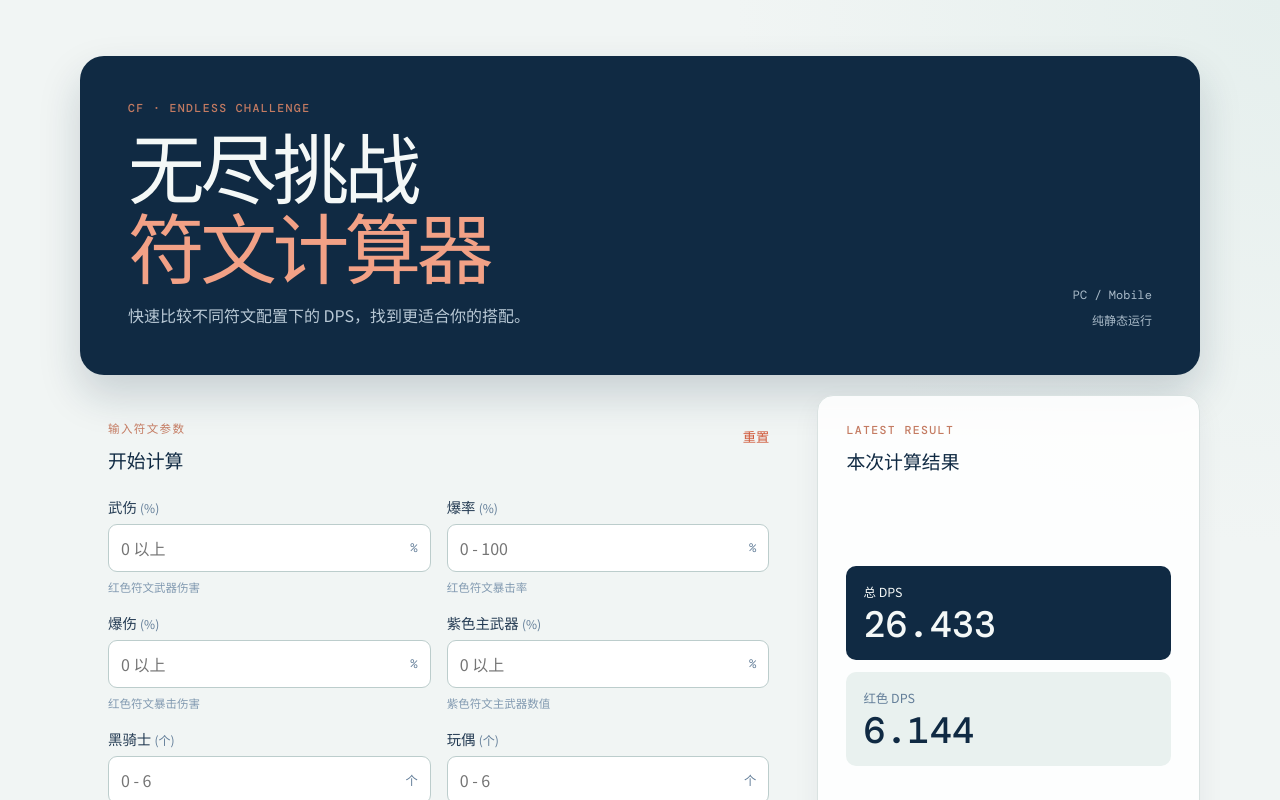
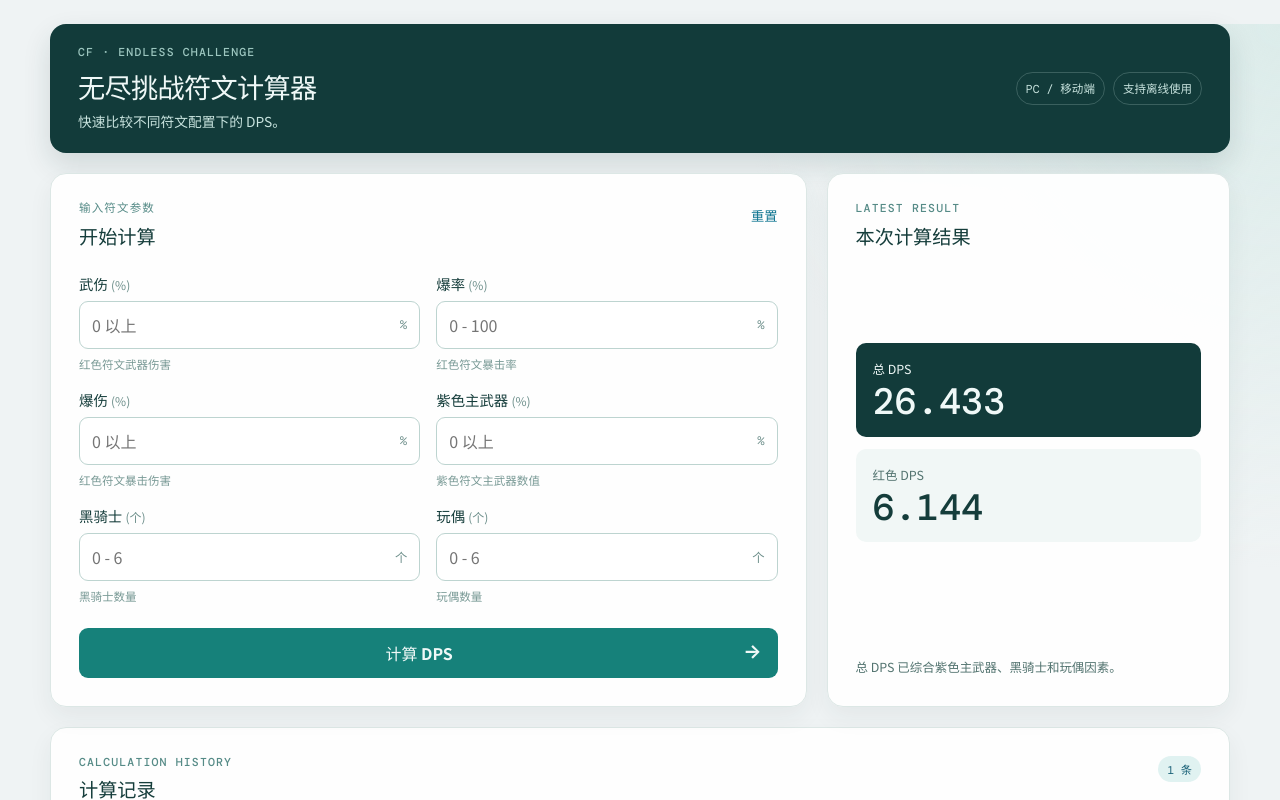
Before and after one commit to ddzy/cf-rune-calculator, a Vue app: page / in a window 1280 px wide. Shown: the top 800 px of the page. Built offline with nearby package versions, Linux system fonts and the light colour scheme.

Commit message:
feat: 更改主题色, 采用墨绿色, 和resume保持一致

```diff
--- a/src/App.vue
+++ b/src/App.vue
@@ -9,13 +9,13 @@ const { form, results, latest, errorMessage, calculateCurrent, resetForm, remove
 
 <template>
   <main class="page-shell">
-    <header class="hero">
-      <div>
+    <header class="tool-header">
+      <div class="tool-title">
         <p class="eyebrow">CF · Endless Challenge</p>
-        <h1>无尽挑战<br /><em>符文计算器</em></h1>
-        <p class="hero-copy">快速比较不同符文配置下的 DPS，找到更适合你的搭配。</p>
+        <h1>无尽挑战符文计算器</h1>
+        <p>快速比较不同符文配置下的 DPS。</p>
       </div>
-      <div class="hero-meta"><span>PC / Mobile</span><span>纯静态运行</span></div>
+      <div class="tool-meta"><span>PC / 移动端</span><span>支持离线使用</span></div>
     </header>
 
     <div class="main-grid">
--- a/src/assets/styles/main.scss
+++ b/src/assets/styles/main.scss
@@ -1,25 +1,290 @@
 @import url('https://fonts.googleapis.com/css2?family=DM+Mono:wght@400;500&family=Noto+Sans+SC:wght@400;500;600;700&display=swap');
 
-:root { font-family: 'Noto Sans SC', -apple-system, BlinkMacSystemFont, 'Segoe UI', sans-serif; color: #102a43; background: #f1f5f4; font-synthesis: none; --ink: #102a43; --muted: #627d98; --line: #d9e2e1; --panel: rgba(255,255,255,.88); --accent: #d05a3b; }
+:root {
+  color: #1f2933;
+  background: #eff3f4;
+  font-family: 'Noto Sans SC', -apple-system, BlinkMacSystemFont, 'Segoe UI', sans-serif;
+  font-synthesis: none;
+  --color-ink: #153d3b;
+  --color-muted: #52736f;
+  --color-link: #0e7490;
+  --color-link-hover: #155e75;
+  --color-primary: #16817a;
+  --color-primary-dark: #123b3a;
+  --color-primary-soft: #e0f2f1;
+  --color-panel-border: #dce7e5;
+  --color-panel: rgba(255, 255, 255, 0.94);
+}
+
 * { box-sizing: border-box; }
-body { min-width: 320px; min-height: 100vh; margin: 0; background: radial-gradient(circle at 100% 0%, #e5efed 0, transparent 34rem), #f1f5f4; }
+
+body {
+  min-width: 320px;
+  min-height: 100vh;
+  margin: 0;
+  background: radial-gradient(circle at 100% 0%, #dcecea 0, transparent 34rem), #eff3f4;
+}
+
 button, input { font: inherit; }
 button { cursor: pointer; }
 a { color: inherit; }
-.page-shell { width: min(1120px, calc(100% - 40px)); margin: 0 auto; padding: 56px 0 28px; }
-.hero { display: flex; justify-content: space-between; gap: 32px; align-items: end; padding: 46px 48px; color: #f4f8f7; background: #102a43; border-radius: 24px; box-shadow: 0 20px 42px rgba(16,42,67,.18); }
-.eyebrow { margin: 0 0 9px; color: #c47b62; font: 500 .72rem/1.2 'DM Mono', monospace; letter-spacing: .12em; text-transform: uppercase; }
-h1, h2, p { margin-top: 0; } h1 { margin-bottom: 16px; font-size: clamp(2.3rem, 6vw, 4.8rem); line-height: 1.05; letter-spacing: -.06em; } h1 em { color: #f2a186; font-style: normal; } h2 { margin-bottom: 0; font-size: 1.18rem; } .hero-copy { max-width: 430px; margin-bottom: 0; color: #b9c9d6; line-height: 1.7; }
-.hero-meta { display: grid; gap: 8px; color: #a9bac8; font: .75rem 'DM Mono', monospace; text-align: right; }
-.main-grid { display: grid; grid-template-columns: minmax(0, 1.5fr) minmax(280px, .8fr); gap: 20px; margin-top: 20px; }
-.panel { border: 1px solid var(--line); border-radius: 16px; background: var(--panel); box-shadow: 0 10px 28px rgba(16,42,67,.06); }
-.calculator-form, .summary { padding: 28px; } .form-heading, .section-heading { display: flex; justify-content: space-between; gap: 16px; align-items: start; margin-bottom: 23px; } .heading-actions { display: flex; gap: 12px; align-items: center; }
-.field-grid { display: grid; grid-template-columns: repeat(2, minmax(0, 1fr)); gap: 17px 16px; } .field { display: grid; gap: 7px; min-width: 0; } .field-label { color: #243b53; font-size: .9rem; font-weight: 600; } .field-label small { color: var(--muted); font-weight: 400; }
-.input-wrap { display: flex; align-items: center; border: 1px solid #bccdcc; border-radius: 9px; background: #fff; transition: border-color .15s, box-shadow .15s; } .input-wrap:focus-within { border-color: #d05a3b; box-shadow: 0 0 0 3px rgba(208,90,59,.12); } input { width: 100%; min-width: 0; padding: 11px 12px; border: 0; outline: 0; color: var(--ink); background: transparent; } .input-wrap > span { padding-right: 12px; color: var(--muted); font: .77rem 'DM Mono', monospace; } .field-help { color: #829ab1; font-size: .72rem; }
-.primary-button { width: 100%; margin-top: 24px; padding: 13px 16px; border: 0; border-radius: 9px; color: white; background: var(--accent); font-weight: 700; } .primary-button:hover { background: #b7492e; } .primary-button span { float: right; font-size: 1.2rem; line-height: 1; } .text-button { padding: 4px 0; border: 0; color: var(--accent); background: none; font-size: .83rem; } .error-message { margin: 15px 0 0; color: #b42318; font-size: .8rem; }
-.summary { display: flex; flex-direction: column; min-height: 100%; } .summary-values { display: grid; gap: 12px; margin: auto 0; } .summary-values div { padding: 17px; border-radius: 10px; background: #e9f1ef; } .summary-values span { display: block; margin-bottom: 5px; color: var(--muted); font-size: .78rem; } .summary-values strong { color: var(--ink); font: 500 2.3rem/1 'DM Mono', monospace; } .summary-values div:first-child { background: #102a43; } .summary-values div:first-child span, .summary-values div:first-child strong { color: #f4f8f7; } .summary-note, .summary-placeholder { margin: 22px 0 0; color: var(--muted); font-size: .78rem; line-height: 1.6; }
-.history-panel { margin-top: 20px; padding: 28px; } .result-count { padding: 5px 9px; border-radius: 99px; color: var(--muted); background: #e9f1ef; font: .7rem 'DM Mono', monospace; } .table-scroll { overflow-x: auto; } table { width: 100%; min-width: 760px; border-collapse: collapse; font-size: .82rem; } th { color: var(--muted); font-size: .72rem; font-weight: 500; text-align: left; } th, td { padding: 13px 10px; border-bottom: 1px solid #e5eceb; white-space: nowrap; } tbody tr:last-child td { border-bottom: 0; } .total-cell { color: var(--accent); font-weight: 700; } .icon-button { width: 26px; height: 26px; padding: 0; border: 0; border-radius: 50%; color: var(--muted); background: transparent; font-size: 1.2rem; } .icon-button:hover { color: #b42318; background: #fce8e6; } .example-label { color: var(--muted); font-size: .72rem; } .empty-state { padding: 42px 12px 35px; color: var(--muted); text-align: center; } .empty-state span { display: block; margin-bottom: 8px; color: #9fb8b3; font-size: 2rem; } .empty-state p { margin-bottom: 4px; color: var(--ink); font-weight: 600; } .empty-state small { font-size: .76rem; }
-footer { display: flex; justify-content: space-between; gap: 16px; margin-top: 18px; color: var(--muted); font-size: .75rem; } footer a { color: #486581; text-decoration: none; } footer a:hover { color: var(--accent); }
-.sr-only { position: absolute; width: 1px; height: 1px; padding: 0; margin: -1px; overflow: hidden; clip: rect(0,0,0,0); white-space: nowrap; border: 0; }
-@media (max-width: 720px) { .page-shell { width: min(100% - 24px, 560px); padding: 18px 0 24px; } .hero { align-items: start; flex-direction: column; padding: 30px 24px; border-radius: 18px; } h1 { font-size: clamp(2.35rem, 14vw, 4rem); } .hero-meta { display: flex; gap: 16px; text-align: left; } .main-grid { grid-template-columns: 1fr; } .calculator-form, .summary, .history-panel { padding: 22px 18px; } .summary { min-height: 0; } .field-grid { grid-template-columns: 1fr; gap: 14px; } footer { flex-direction: column; } }
-@media (prefers-reduced-motion: reduce) { *, *::before, *::after { scroll-behavior: auto !important; transition-duration: .01ms !important; } }
+h1, h2, p { margin-top: 0; }
+
+.page-shell {
+  width: min(1180px, calc(100% - 40px));
+  margin: 24px auto 48px;
+}
+
+.tool-header {
+  display: flex;
+  gap: 24px;
+  align-items: center;
+  justify-content: space-between;
+  padding: 22px 28px;
+  color: #eff8f7;
+  background: var(--color-primary-dark);
+  border-radius: 16px;
+  box-shadow: 0 12px 28px rgba(18, 59, 58, 0.14);
+}
+
+.tool-title .eyebrow, .eyebrow {
+  margin-bottom: 6px;
+  color: #568b87;
+  font: 500 0.72rem/1.2 'DM Mono', monospace;
+  letter-spacing: 0.1em;
+  text-transform: uppercase;
+}
+
+.tool-title .eyebrow { color: #9cc6bf; }
+
+h1 {
+  margin-bottom: 5px;
+  font-size: clamp(1.35rem, 2.4vw, 1.7rem);
+  letter-spacing: -0.025em;
+}
+
+.tool-title > p:last-child {
+  margin-bottom: 0;
+  color: #c9e4df;
+  font-size: 0.86rem;
+}
+
+.tool-meta {
+  display: flex;
+  flex: 0 0 auto;
+  gap: 8px;
+  color: #c9e4df;
+  font: 0.72rem 'DM Mono', monospace;
+}
+
+.tool-meta span {
+  padding: 7px 9px;
+  border: 1px solid rgba(201, 228, 223, 0.22);
+  border-radius: 999px;
+}
+
+.main-grid {
+  display: grid;
+  grid-template-columns: minmax(0, 1.5fr) minmax(280px, 0.8fr);
+  gap: 20px;
+  margin-top: 20px;
+}
+
+.panel, .calculator-form {
+  padding: 28px;
+  background: var(--color-panel);
+  border: 1px solid var(--color-panel-border);
+  border-radius: 16px;
+  box-shadow: 0 10px 24px rgba(32, 59, 56, 0.06);
+}
+
+h2 {
+  margin-bottom: 0;
+  color: var(--color-ink);
+  font-size: 1.2rem;
+}
+
+.form-heading, .section-heading {
+  display: flex;
+  gap: 16px;
+  align-items: flex-start;
+  justify-content: space-between;
+  margin-bottom: 23px;
+}
+
+.heading-actions { display: flex; gap: 12px; align-items: center; }
+
+.field-grid {
+  display: grid;
+  grid-template-columns: repeat(2, minmax(0, 1fr));
+  gap: 17px 16px;
+}
+
+.field { display: grid; gap: 7px; min-width: 0; }
+
+.field-label {
+  color: var(--color-ink);
+  font-size: 0.9rem;
+  font-weight: 600;
+}
+
+.field-label small { color: #6c8e8a; font-weight: 400; }
+
+.input-wrap {
+  display: flex;
+  align-items: center;
+  background: #fff;
+  border: 1px solid #bdd4d0;
+  border-radius: 9px;
+  transition: border-color 0.15s, box-shadow 0.15s;
+}
+
+.input-wrap:focus-within {
+  border-color: var(--color-primary);
+  box-shadow: 0 0 0 3px rgba(22, 129, 122, 0.14);
+}
+
+input {
+  width: 100%;
+  min-width: 0;
+  padding: 11px 12px;
+  color: var(--color-ink);
+  background: transparent;
+  border: 0;
+  outline: 0;
+}
+
+.input-wrap > span {
+  padding-right: 12px;
+  color: #6c8e8a;
+  font: 0.77rem 'DM Mono', monospace;
+}
+
+.field-help { color: #789995; font-size: 0.72rem; }
+
+.primary-button {
+  width: 100%;
+  margin-top: 24px;
+  padding: 13px 16px;
+  color: #eff8f7;
+  background: var(--color-primary);
+  border: 0;
+  border-radius: 9px;
+  font-weight: 700;
+  transition: background 0.15s, transform 0.15s;
+}
+
+.primary-button:hover { background: #0f6f69; }
+.primary-button:active { transform: translateY(1px); }
+.primary-button span { float: right; font-size: 1.2rem; line-height: 1; }
+
+.text-button {
+  padding: 4px 0;
+  color: var(--color-link);
+  background: none;
+  border: 0;
+  font-size: 0.83rem;
+}
+
+.text-button:hover { color: var(--color-link-hover); text-decoration: underline; }
+.error-message { margin: 15px 0 0; color: #b42318; font-size: 0.8rem; }
+
+.summary { display: flex; flex-direction: column; min-height: 100%; }
+.summary-values { display: grid; gap: 12px; margin: auto 0; }
+
+.summary-values div {
+  padding: 17px;
+  background: #f1f7f6;
+  border-radius: 10px;
+}
+
+.summary-values span {
+  display: block;
+  margin-bottom: 5px;
+  color: var(--color-muted);
+  font-size: 0.78rem;
+}
+
+.summary-values strong {
+  color: var(--color-ink);
+  font: 500 2.3rem/1 'DM Mono', monospace;
+}
+
+.summary-values div:first-child { background: var(--color-primary-dark); }
+.summary-values div:first-child span, .summary-values div:first-child strong { color: #eff8f7; }
+.summary-note, .summary-placeholder { margin: 22px 0 0; color: var(--color-muted); font-size: 0.78rem; line-height: 1.6; }
+
+.history-panel { margin-top: 20px; }
+
+.result-count {
+  padding: 5px 9px;
+  color: #155e75;
+  background: var(--color-primary-soft);
+  border-radius: 99px;
+  font: 0.7rem 'DM Mono', monospace;
+}
+
+.table-scroll { overflow-x: auto; }
+table { width: 100%; min-width: 760px; border-collapse: collapse; font-size: 0.82rem; }
+th { color: var(--color-muted); font-size: 0.72rem; font-weight: 500; text-align: left; }
+th, td { padding: 13px 10px; border-bottom: 1px solid #e3ecea; white-space: nowrap; }
+tbody tr:last-child td { border-bottom: 0; }
+.total-cell { color: #0e7490; font-weight: 700; }
+
+.icon-button {
+  width: 26px;
+  height: 26px;
+  padding: 0;
+  color: var(--color-muted);
+  background: transparent;
+  border: 0;
+  border-radius: 50%;
+  font-size: 1.2rem;
+}
+
+.icon-button:hover { color: #b42318; background: #fce8e6; }
+.example-label { color: var(--color-muted); font-size: 0.72rem; }
+
+.empty-state { padding: 42px 12px 35px; color: var(--color-muted); text-align: center; }
+.empty-state span { display: block; margin-bottom: 8px; color: #9bc7bf; font-size: 2rem; }
+.empty-state p { margin-bottom: 4px; color: var(--color-ink); font-weight: 600; }
+.empty-state small { font-size: 0.76rem; }
+
+footer {
+  display: flex;
+  gap: 16px;
+  justify-content: space-between;
+  margin-top: 18px;
+  color: var(--color-muted);
+  font-size: 0.75rem;
+}
+
+footer a { color: var(--color-link); text-decoration: none; }
+footer a:hover { color: var(--color-link-hover); text-decoration: underline; }
+
+.sr-only {
+  position: absolute;
+  width: 1px;
+  height: 1px;
+  padding: 0;
+  margin: -1px;
+  overflow: hidden;
+  clip: rect(0, 0, 0, 0);
+  white-space: nowrap;
+  border: 0;
+}
+
+@media (max-width: 720px) {
+  .page-shell { width: min(100% - 24px, 560px); margin: 12px auto 36px; }
+  .tool-header { align-items: flex-start; flex-direction: column; gap: 15px; padding: 21px; border-radius: 14px; }
+  .tool-meta { flex-wrap: wrap; }
+  .main-grid { grid-template-columns: 1fr; }
+  .panel, .calculator-form { padding: 22px 18px; }
+  .summary { min-height: 0; }
+  .field-grid { grid-template-columns: 1fr; gap: 14px; }
+  footer { flex-direction: column; }
+}
+
+@media (prefers-reduced-motion: reduce) {
+  *, *::before, *::after { scroll-behavior: auto !important; transition-duration: 0.01ms !important; }
+}
```
